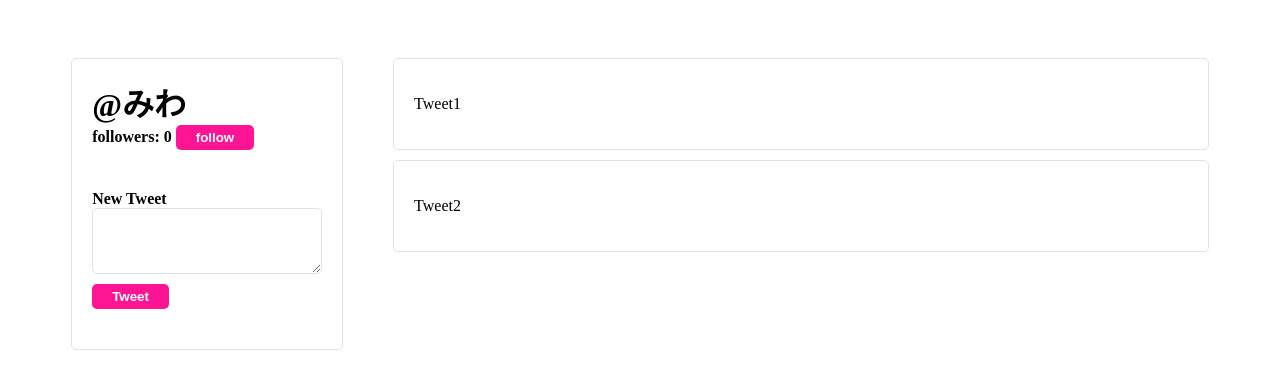
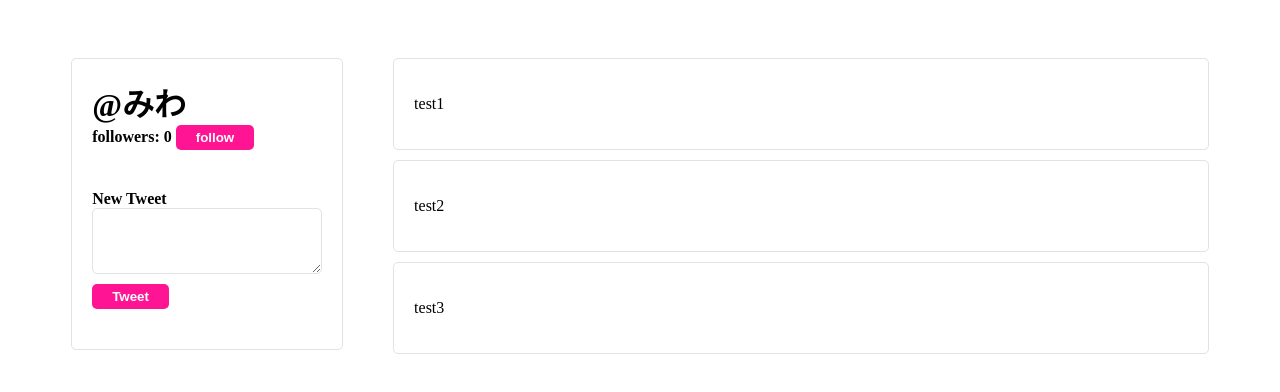
Before and after one commit to NwHub/twitter-clone, a Vue app: page / in a window 1280 px wide. Shown: the top 392 px of the page. Built offline with nearby package versions, Linux system fonts and the light colour scheme.

Commit message:
Tweet表示

```diff
--- a/src/components/Tweet.vue
+++ b/src/components/Tweet.vue
@@ -19,11 +19,10 @@
     </div>
     <!-- ツイート -->
     <div class="user-profile__tweets-wrapper">
-      <div class="user-profile__tweets-wrapper__tweet-item">
-        <p>Tweet1</p>
-      </div>
-      <div class="user-profile__tweets-wrapper__tweet-item">
-        <p>Tweet2</p>
+      <div v-for="tweet in tweets" :key="tweet.id">
+        <div class="user-profile__tweets-wrapper__tweet-item">
+          <p>{{ tweet.content }}</p>
+        </div>
       </div>
     </div>
   </div>
@@ -39,9 +38,15 @@ export default {
         userName: "みわ",
         firstName: "泰平",
         lastName: "三輪"
-      }
+      },
+      tweets: [
+        { id: 1, content: "test1" },
+        { id: 2, content: "test2" },
+        { id: 3, content: "test3" }
+      ]
     };
   },
+
   computed: {
     hogeComputed() {
       return "";
```
